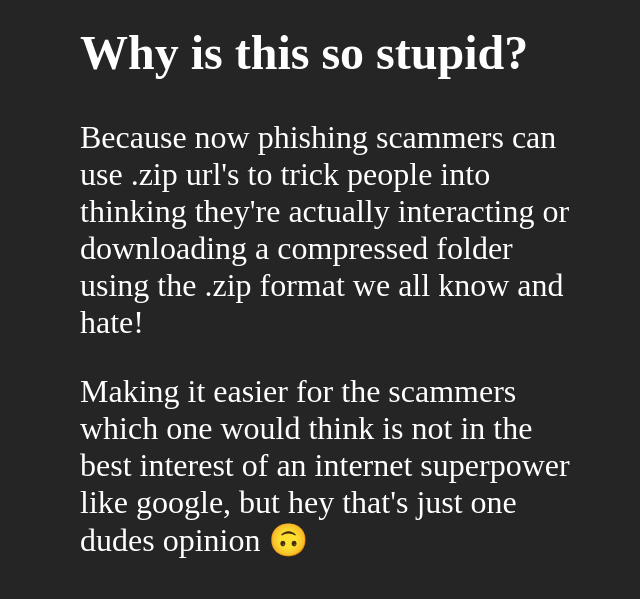
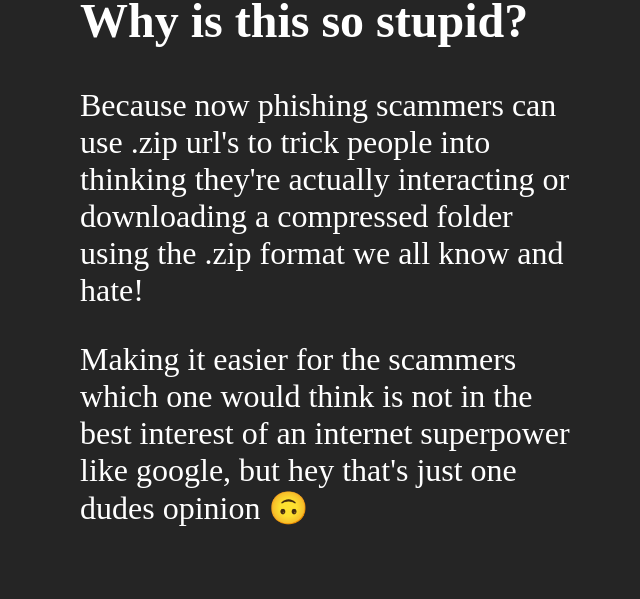
Before and after one commit to Wee-AAF/zipLOL, a plain HTML site: page index.html in a window 1280 px wide. Shown: the part 738-1337 px from the top of the page, without its empty margins (184-824 px from the left). After the commit the page ends 1305 px from the top, so only its background shows below. Drawn offline with Linux system fonts and the light colour scheme.

Commit message:
Update index.html

```diff
--- a/index.html
+++ b/index.html
@@ -23,7 +23,7 @@
             border-radius: 5vw;
             padding-left: 20vw;
             padding-right: 40vw;
-            padding-top: 5vw;
+            padding-top: 2.5vw;
 
         }
 
```
